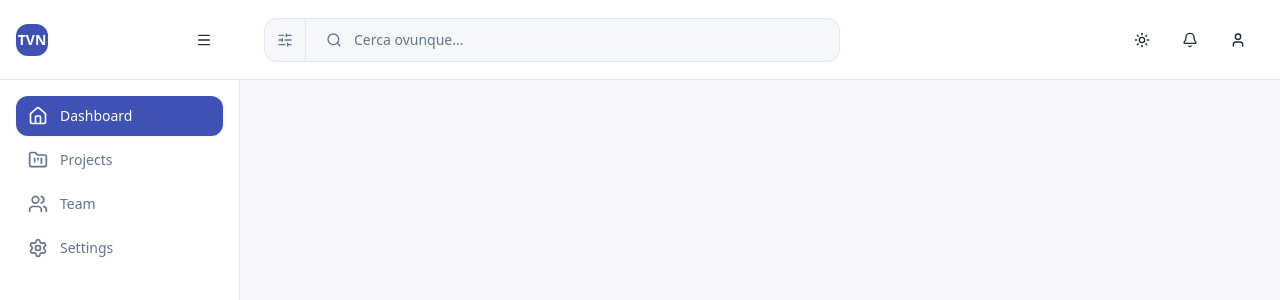
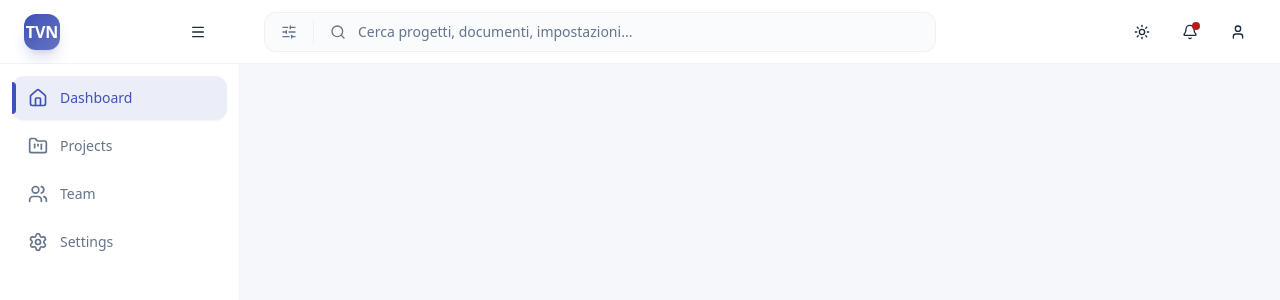
Before and after one commit to TommyLangiano/app-tvn, a Next.js app in the folder apps/web/: page /dashboard in a window 1280 px wide. Shown: the top 300 px of the page. Built offline with nearby package versions, Linux system fonts and the light colour scheme; no server answers.

Commit message:
Improve UI design: better hover colors and refined header/sidebar styling

```diff
--- a/apps/web/app/globals.css
+++ b/apps/web/app/globals.css
@@ -43,8 +43,8 @@
     --secondary: 241 245 249;
     --secondary-foreground: var(--text);
     --muted-foreground: var(--muted);
-    --accent: 241 245 249;
-    --accent-foreground: var(--text);
+    --accent: 238 242 255; /* indigo-50 - very light indigo based on primary */
+    --accent-foreground: 63 81 181; /* primary color for text */
     --destructive: var(--danger);
     --destructive-foreground: 255 255 255;
     --input: var(--border);
@@ -75,8 +75,8 @@
     --secondary: 51 65 85;
     --secondary-foreground: var(--text);
     --muted-foreground: var(--muted);
-    --accent: 51 65 85;
-    --accent-foreground: var(--text);
+    --accent: 55 65 81; /* darker blue-slate matching primary indigo */
+    --accent-foreground: 165 180 252; /* indigo-300 for text */
     --destructive: var(--danger);
     --destructive-foreground: 255 255 255;
     --input: var(--border);
--- a/apps/web/components/layout/AppLayout.tsx
+++ b/apps/web/components/layout/AppLayout.tsx
@@ -18,7 +18,7 @@ function AppLayoutContent({ children }: AppLayoutProps) {
 
       {/* Main content area */}
       <main
-        className={`mt-20 min-h-[calc(100vh-5rem)] bg-background p-6 transition-all duration-300 ${
+        className={`mt-16 min-h-[calc(100vh-4rem)] bg-background p-6 transition-all duration-300 ${
           isOpen ? 'ml-60' : 'ml-0'
         }`}
       >
--- a/apps/web/components/layout/Header.tsx
+++ b/apps/web/components/layout/Header.tsx
@@ -62,13 +62,13 @@ export function Header() {
   };
 
   return (
-    <header className="fixed left-0 right-0 top-0 z-40 h-20 bg-surface border-b border-border">
+    <header className="fixed left-0 right-0 top-0 z-40 h-16 bg-surface border-b border-border/50 backdrop-blur-sm">
       <div className="flex h-full items-center justify-between">
         {/* Left section - sidebar header part (240px) */}
-        <div className="w-60 h-full flex items-center justify-between px-4">
+        <div className="w-60 h-full flex items-center justify-between px-6">
           {/* Logo TVN */}
-          <div className="flex h-8 w-8 items-center justify-center rounded-lg bg-primary text-primary-foreground">
-            <span className="text-sm font-bold">TVN</span>
+          <div className="flex h-9 w-9 items-center justify-center rounded-xl bg-gradient-to-br from-primary to-primary/80 text-primary-foreground shadow-lg shadow-primary/20">
+            <span className="text-base font-bold">TVN</span>
           </div>
 
           {/* Hamburger Menu */}
@@ -76,9 +76,9 @@ export function Header() {
             variant="ghost"
             size="icon"
             onClick={toggle}
-            className="h-10 w-10"
+            className="h-9 w-9 hover:bg-accent/50 transition-all"
           >
-            <Menu className="h-6 w-6" />
+            <Menu className="h-5 w-5" />
           </Button>
         </div>
 
@@ -86,20 +86,23 @@ export function Header() {
         <div className="flex-1 flex items-center justify-between px-4 lg:px-6">
           <div className="flex items-center gap-4 flex-1">
             {/* Global Search Bar */}
-            <div className="relative w-full max-w-xl">
-              <div className="flex items-center gap-2 h-11 rounded-lg border border-border bg-background overflow-hidden">
+            <div className="relative w-full max-w-2xl">
+              <div className="flex items-center h-10 rounded-xl border border-border/50 bg-background/50 hover:bg-background transition-colors overflow-hidden focus-within:ring-2 focus-within:ring-primary/20 focus-within:border-primary/50">
                 {/* Filter Button */}
-                <button className="flex items-center justify-center h-full px-3 hover:bg-accent transition-colors border-r border-border">
-                  <SlidersHorizontal className="h-4 w-4 text-muted" />
+                <button className="flex items-center justify-center h-full px-4 hover:bg-accent/50 transition-colors group">
+                  <SlidersHorizontal className="h-4 w-4 text-muted-foreground group-hover:text-foreground transition-colors" />
                 </button>
+
+                {/* Divider */}
+                <div className="h-6 w-px bg-border/50" />
 
                 {/* Search Input */}
                 <div className="relative flex-1 flex items-center">
-                  <Search className="absolute left-3 h-4 w-4 text-muted" />
+                  <Search className="absolute left-4 h-4 w-4 text-muted-foreground" />
                   <input
                     type="text"
-                    placeholder="Cerca ovunque..."
-                    className="w-full h-full pl-10 pr-4 bg-transparent text-sm text-foreground placeholder:text-muted focus:outline-none"
+                    placeholder="Cerca progetti, documenti, impostazioni..."
+                    className="w-full h-full pl-11 pr-4 bg-transparent text-sm text-foreground placeholder:text-muted-foreground focus:outline-none"
                   />
                 </div>
               </div>
@@ -136,23 +139,25 @@ export function Header() {
             variant="ghost"
             size="icon"
             onClick={() => setTheme(theme === 'dark' ? 'light' : 'dark')}
+            className="h-9 w-9 rounded-lg hover:bg-accent/50"
           >
-            <Sun className="h-5 w-5 rotate-0 scale-100 transition-all dark:-rotate-90 dark:scale-0" />
-            <Moon className="absolute h-5 w-5 rotate-90 scale-0 transition-all dark:rotate-0 dark:scale-100" />
+            <Sun className="h-[18px] w-[18px] rotate-0 scale-100 transition-all dark:-rotate-90 dark:scale-0" />
+            <Moon className="absolute h-[18px] w-[18px] rotate-90 scale-0 transition-all dark:rotate-0 dark:scale-100" />
             <span className="sr-only">Toggle theme</span>
           </Button>
 
           {/* Notifications */}
-          <Button variant="ghost" size="icon">
-            <Bell className="h-5 w-5" />
+          <Button variant="ghost" size="icon" className="h-9 w-9 rounded-lg hover:bg-accent/50 relative">
+            <Bell className="h-[18px] w-[18px]" />
+            <span className="absolute top-2 right-2 h-2 w-2 bg-danger rounded-full"></span>
             <span className="sr-only">Notifications</span>
           </Button>
 
           {/* User Menu */}
           <DropdownMenu>
             <DropdownMenuTrigger asChild>
-              <Button variant="ghost" size="icon">
-                <User className="h-5 w-5" />
+              <Button variant="ghost" size="icon" className="h-9 w-9 rounded-lg hover:bg-accent/50">
+                <User className="h-[18px] w-[18px]" />
                 <span className="sr-only">User menu</span>
               </Button>
             </DropdownMenuTrigger>
--- a/apps/web/components/layout/Sidebar.tsx
+++ b/apps/web/components/layout/Sidebar.tsx
@@ -19,11 +19,11 @@ export function Sidebar() {
 
   return (
     <aside className={cn(
-      "fixed left-0 top-20 z-50 h-[calc(100vh-5rem)] w-60 bg-surface border-r border-border transition-transform duration-300",
+      "fixed left-0 top-16 z-50 h-[calc(100vh-4rem)] w-60 bg-surface border-r border-border/50 transition-transform duration-300",
       isOpen ? "translate-x-0" : "-translate-x-full"
     )}>
       {/* Navigation */}
-      <nav className="space-y-1 p-4">
+      <nav className="space-y-1 p-3">
         {menuItems.map((item) => {
           const Icon = item.icon;
           const isActive = pathname === item.href;
@@ -33,14 +33,20 @@ export function Sidebar() {
               key={item.href}
               href={item.href}
               className={cn(
-                'flex items-center gap-3 rounded-lg px-3 py-2.5 text-sm font-medium transition-all duration-200',
+                'group flex items-center gap-3 rounded-xl px-4 py-3 text-sm font-medium transition-all duration-200 relative',
                 isActive
-                  ? 'bg-primary text-primary-foreground shadow-sm'
-                  : 'text-muted hover:bg-background hover:text-foreground'
+                  ? 'bg-primary/10 text-primary shadow-sm'
+                  : 'text-muted-foreground hover:bg-accent/50 hover:text-foreground'
               )}
             >
-              <Icon className="h-5 w-5" />
-              <span>{item.label}</span>
+              {isActive && (
+                <div className="absolute left-0 top-1/2 -translate-y-1/2 w-1 h-8 bg-primary rounded-r-full" />
+              )}
+              <Icon className={cn(
+                "h-5 w-5 transition-all",
+                isActive ? "text-primary" : "text-muted-foreground group-hover:text-foreground"
+              )} />
+              <span className="font-medium">{item.label}</span>
             </Link>
           );
         })}
```
